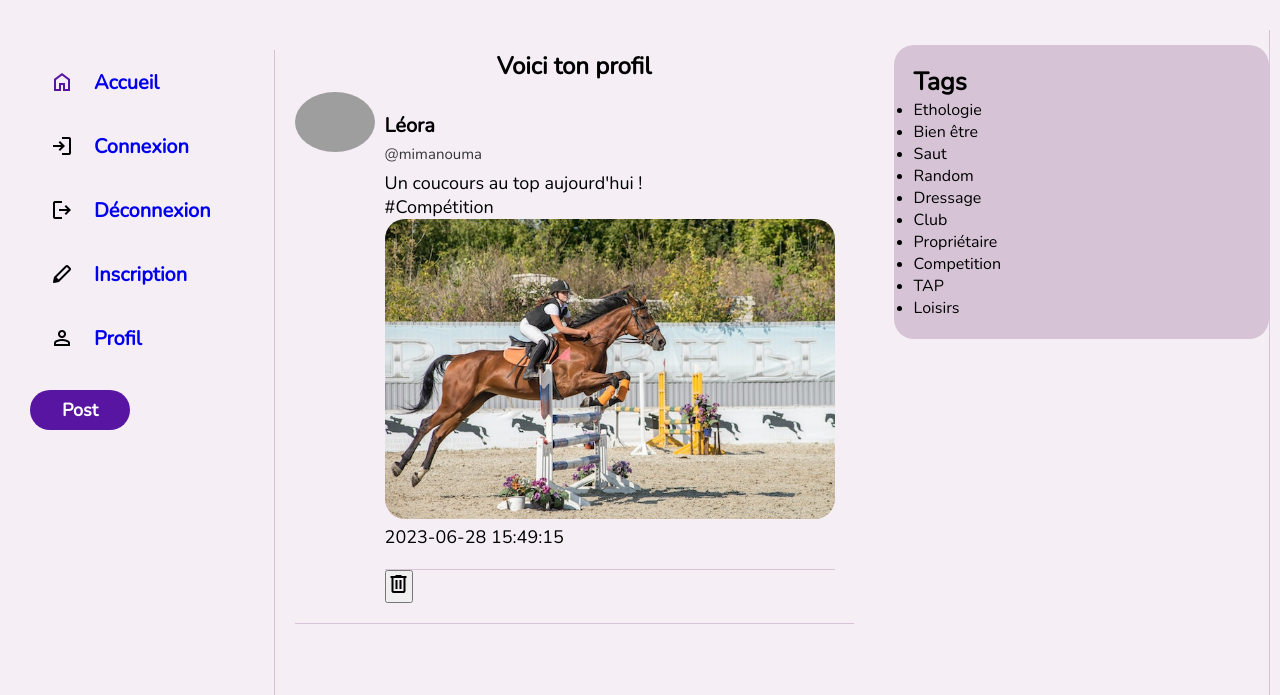
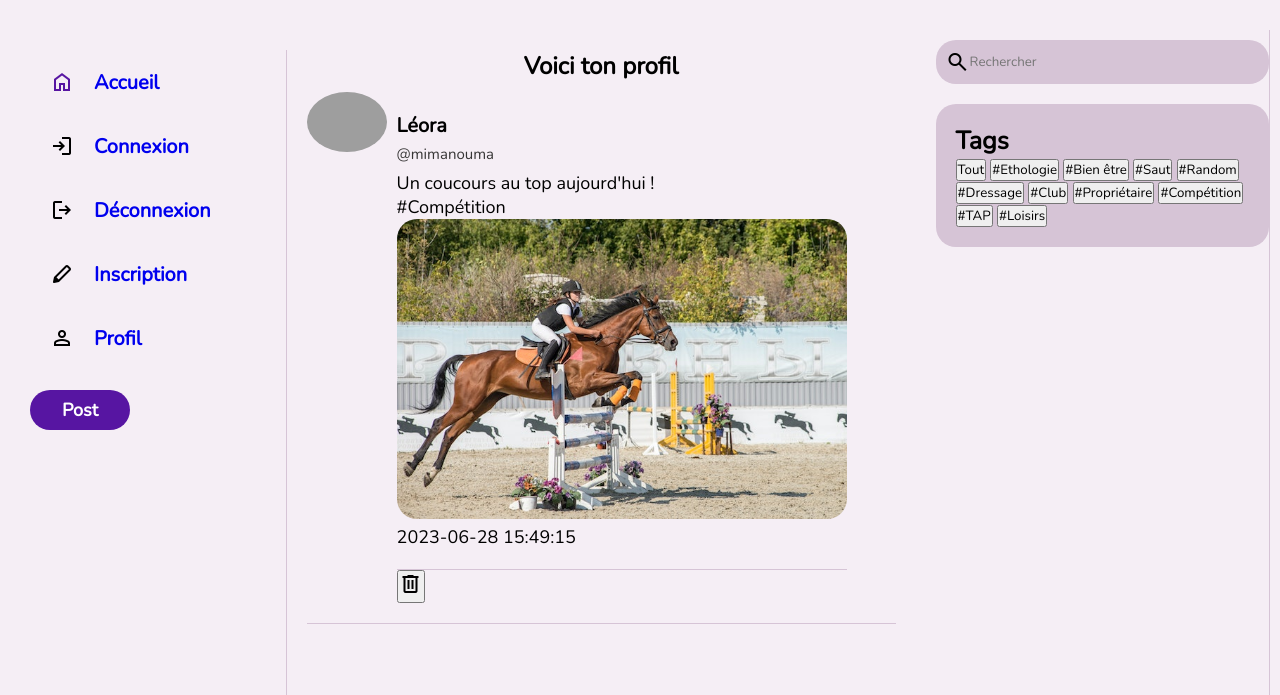
Before and after one commit to LeoraChriquiRestart/Hoofbeat, a PHP site: page /profil.php in a window 1280 px wide. Shown: the part 105-800 px from the top of the page. Run offline with PHP 8.4, Linux system fonts and the light colour scheme; a user stored in the database is signed in; data comes from the database, SQL or seed files in the repository; grey boxes are pictures that could not be loaded.

Commit message:
Add files via upload

```diff
--- a/projet_axe/main.js
+++ b/projet_axe/main.js
@@ -79,6 +79,7 @@ btns.forEach(btn => {
   });
 });
 
+
 //Navbar
 
 const menu_toggle = document.querySelector('.menu-toggle');
--- a/projet_axe/profil.php
+++ b/projet_axe/profil.php
@@ -103,21 +103,26 @@
                 <?php } ?>
             <?php } ?>
         </div>
-        <section class="profil__tags">
-            <h2>Tags</h2>
-            <ul>
-                <li>Ethologie</li>
-                <li>Bien être</li>
-                <li>Saut</li>
-                <li>Random</li>
-                <li>Dressage</li>
-                <li>Club</li>
-                <li>Propriétaire</li>
-                <li>Competition</li>
-                <li>TAP</li>
-                <li>Loisirs</li>
-            </ul>
-        </section>
+        <div class="right-box">
+            <div class="right-box__input">
+                <span class="material-symbols-outlined right-box__search-icon">search</span>
+                <input type="text" placeholder="Rechercher">
+            </div>
+            <div class="right-box__tag">
+                <h2>Tags</h2>
+                <button class="tags">Tout</button>
+                <button class="tags">#Ethologie</button>
+                <button class="tags">#Bien être</button>
+                <button class="tags">#Saut</button>
+                <button class="tags">#Random</button>
+                <button class="tags">#Dressage</button>
+                <button class="tags">#Club</button>
+                <button class="tags">#Propriétaire</button>
+                <button class="tags">#Compétition</button>
+                <button class="tags">#TAP</button>
+                <button class="tags">#Loisirs</button>
+            </div>
+        </div>
     </div>
     <script src="main.js"></script>
 </body>
```
Also changed, not shown: projet_axe/index.php (+19 -11 lines).
